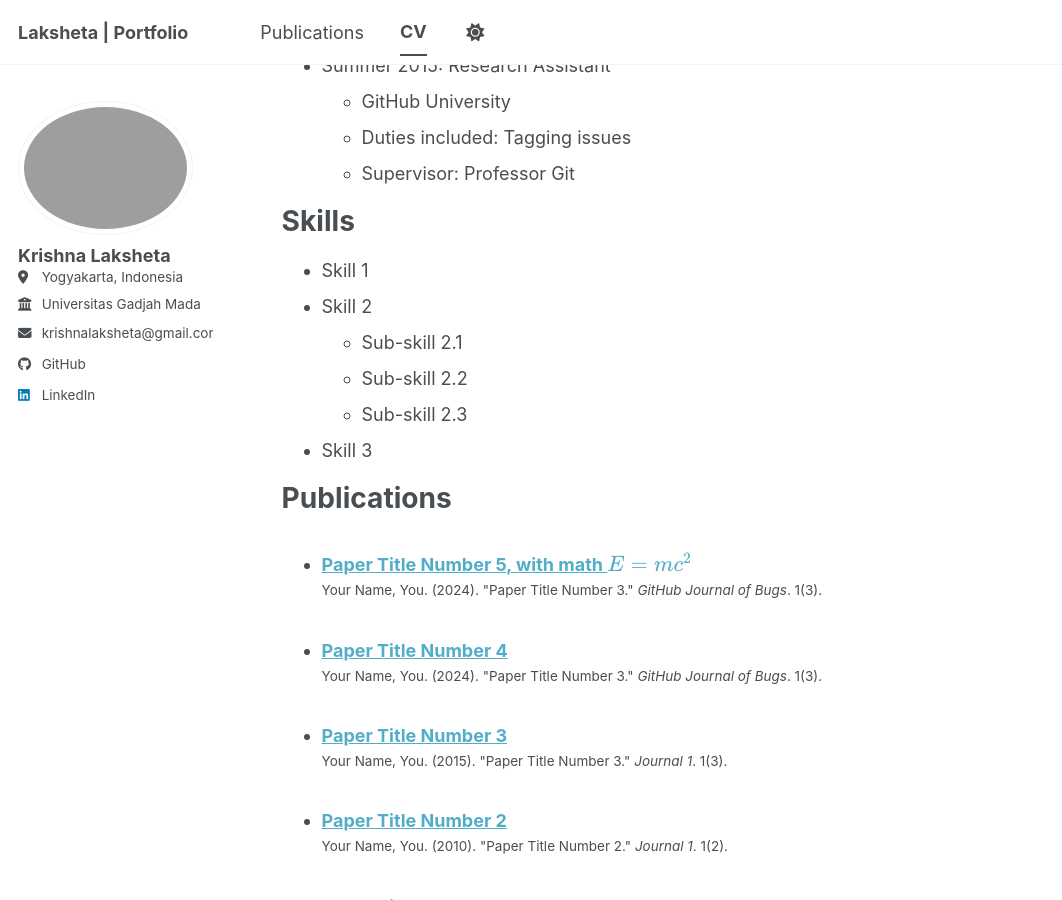
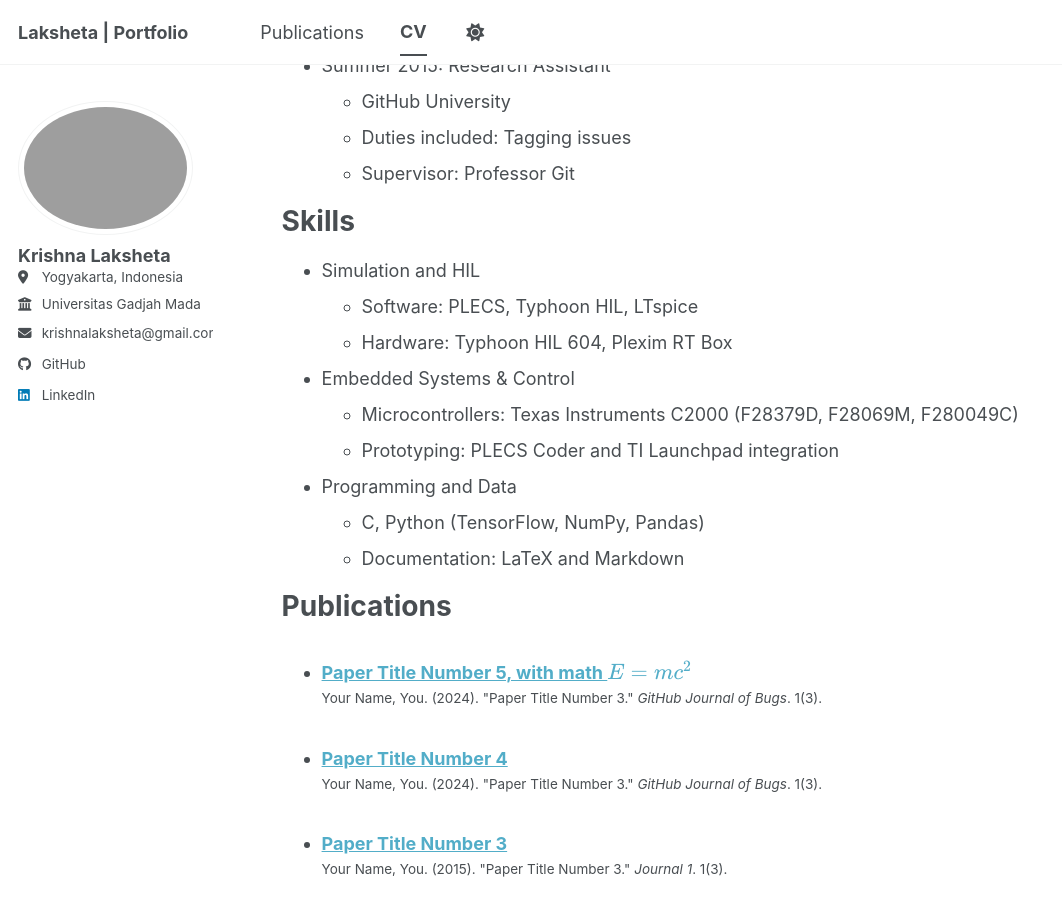
Before and after one commit to laksheta/laksheta.github.io, a Jekyll site: the page built from _pages/cv.md, in a window 1280 px wide and 900 px high, scrolled down 564 px. Shown: the whole window, without its empty margins (0-1062 px from the left). Built offline with Jekyll 4.4.1, drawn with Linux system fonts in a browser that asks for light colours; a script bundle is joined from its source files by our own code; library files that are not in the unit come from our copies.

Commit message:
docs(biodata): add skills

```diff
--- a/_pages/cv.md
+++ b/_pages/cv.md
@@ -33,12 +33,15 @@ Work experience
 
 Skills
 ======
-* Skill 1
-* Skill 2
-  * Sub-skill 2.1
-  * Sub-skill 2.2
-  * Sub-skill 2.3
-* Skill 3
+* Simulation and HIL
+  * Software: PLECS, Typhoon HIL, LTspice
+  * Hardware: Typhoon HIL 604, Plexim RT Box
+* Embedded Systems & Control
+  * Microcontrollers: Texas Instruments C2000 (F28379D, F28069M, F280049C)
+  * Prototyping: PLECS Coder and TI Launchpad integration
+* Programming and Data
+  * C, Python (TensorFlow, NumPy, Pandas)
+  * Documentation: LaTeX and Markdown
 
 Publications
 ======
```
Also changed, not shown: _pages/about.md (+0 -15 lines).
